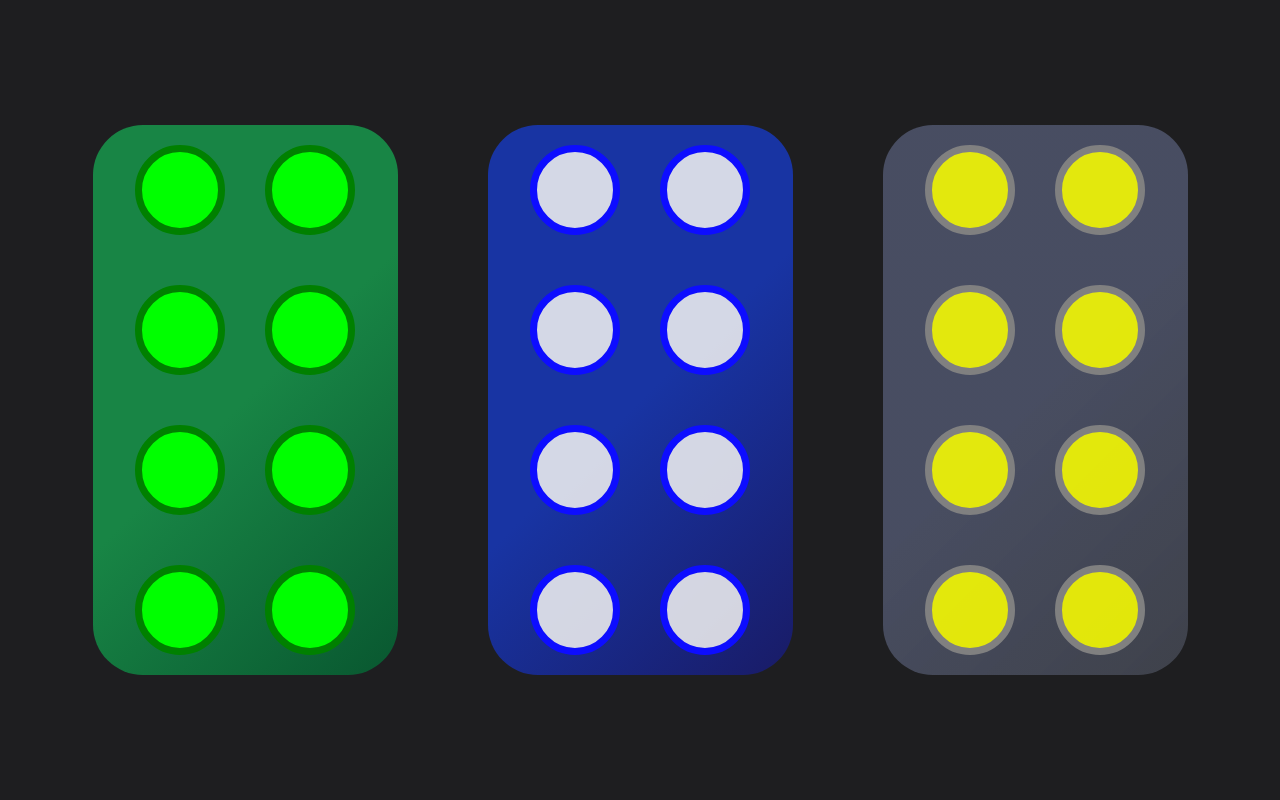
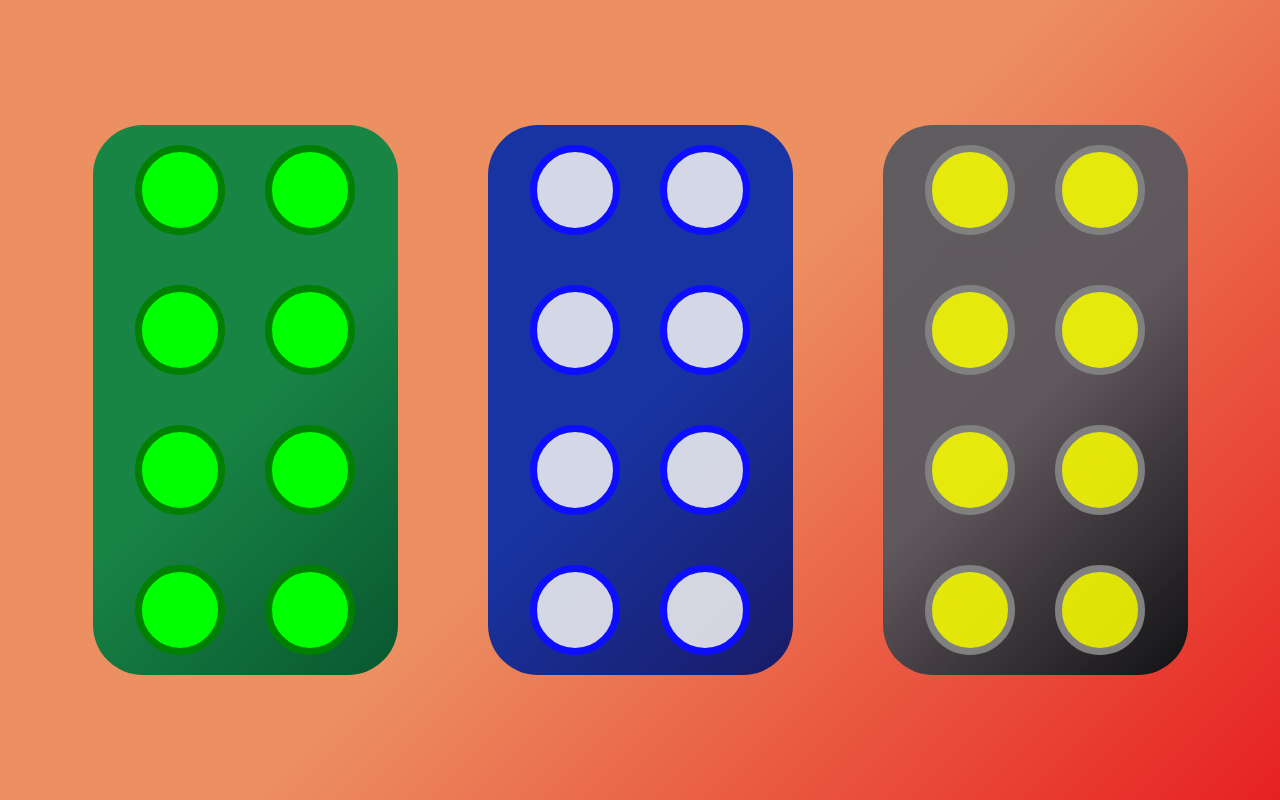
Before and after one commit to VladimirSaenko/Pop-Its-25Years-Old-site, a plain HTML site: page index.html in a window 1280 px wide. Drawn offline with nearby package versions, Linux system fonts and the light colour scheme.

Commit message:
Update style.css

```diff
--- a/css/style.css
+++ b/css/style.css
@@ -15,7 +15,7 @@
     height: 100vh;
     overflow: hidden;
     /* background: black; */
-    background: rgb(30, 30, 32);
+    background-image: linear-gradient(135deg, #ec9062 50%, #e72121 100%);
 }
 
 .popit {
@@ -79,7 +79,7 @@
     height: 550px;
     border-radius: 50px;
     background: rgba(127, 134, 160, 0.568);
-    background-image: linear-gradient(135deg, rgba(63, 69, 92, 0.568) 50%, #3f424b 100%);
+    background-image: linear-gradient(135deg, rgba(73, 79, 85, 0.774) 50%, #111214 100%);
 }
 
 .popit3__circle {
```
